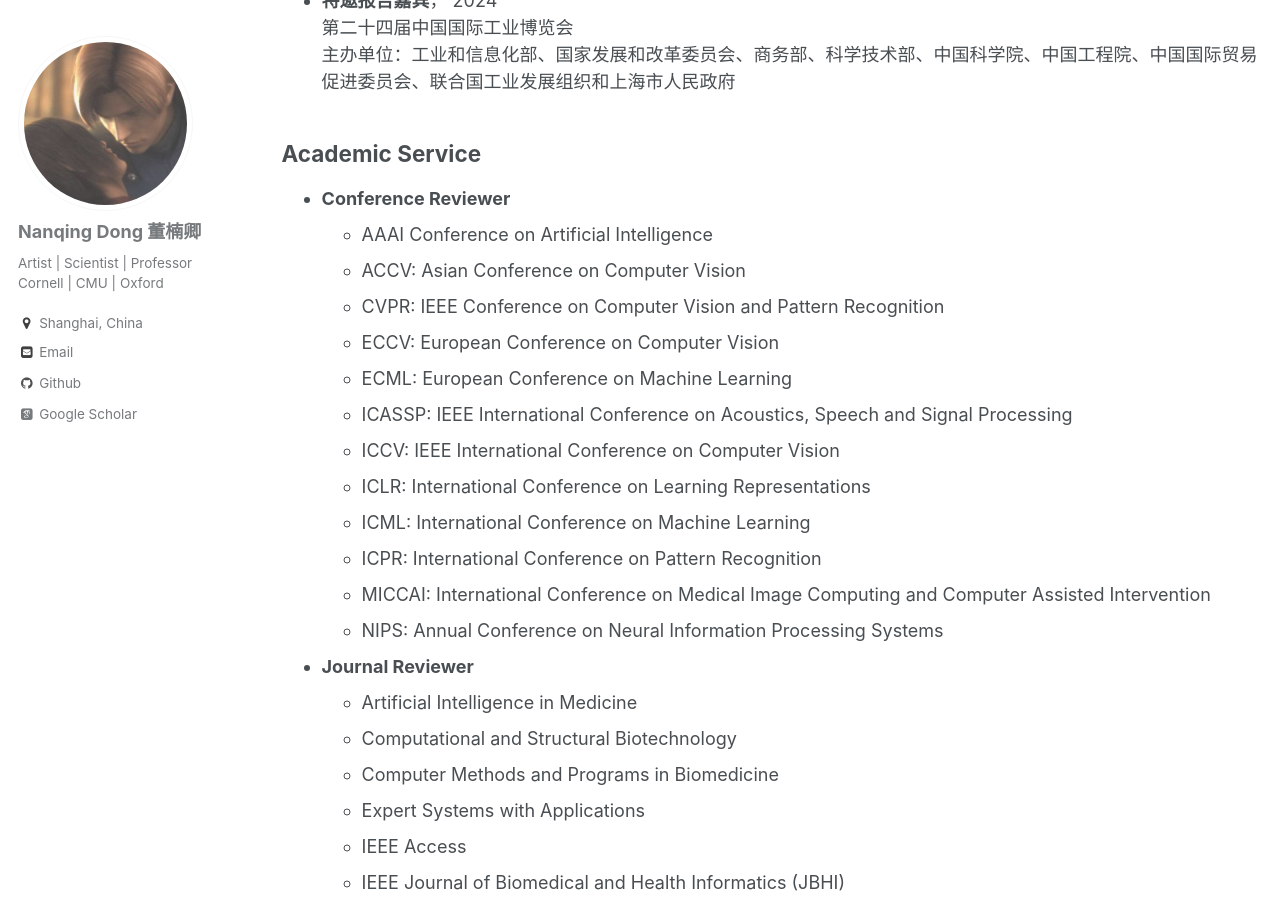
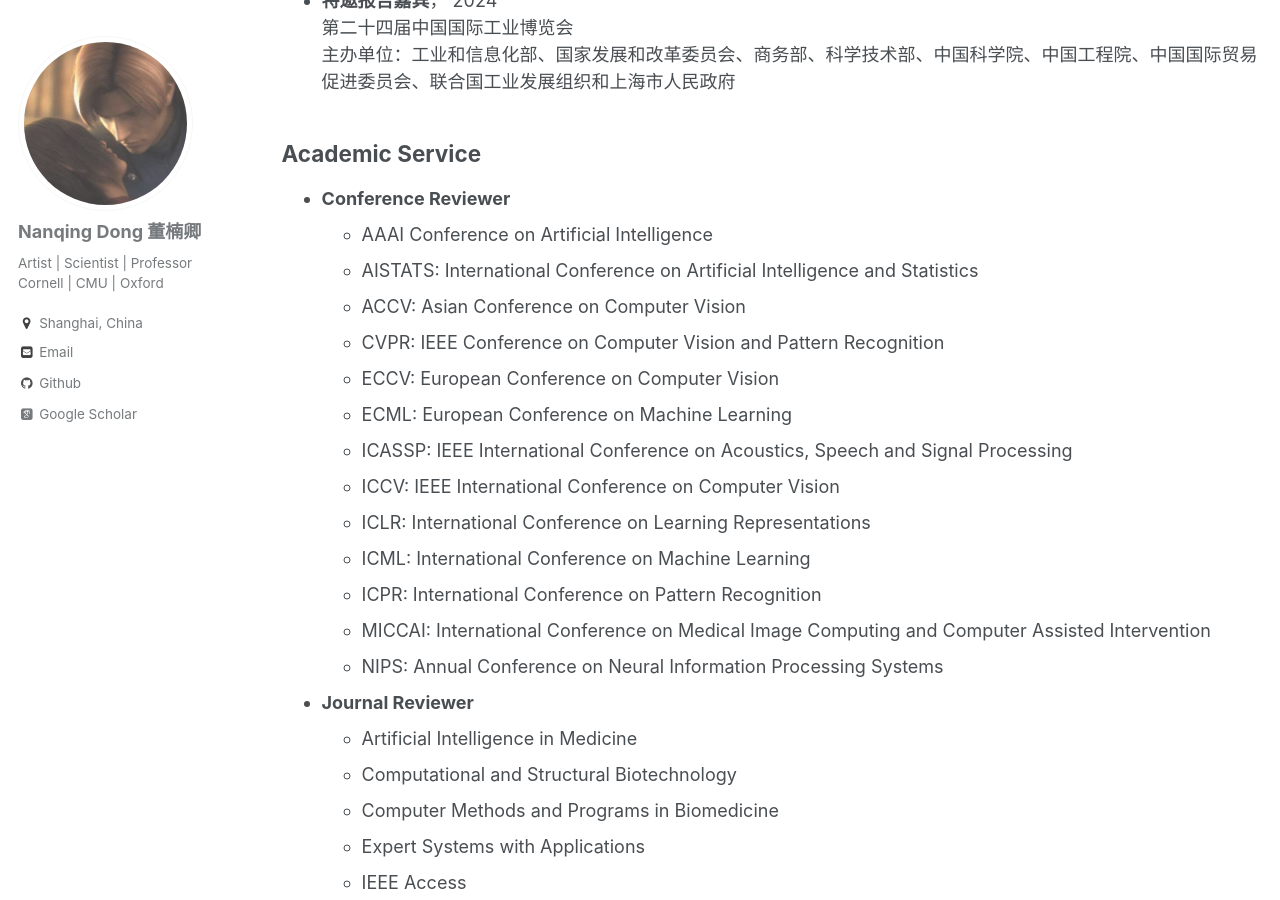
Before and after one commit to eveningdong/eveningdong.github.io, a Jekyll site: the page built from _pages/academic.md, in a window 1280 px wide and 900 px high, scrolled down 1505 px. Built offline with Jekyll 4.4.1, drawn with Linux system fonts in a browser that asks for light colours; some web fonts are replaced.

Commit message:
Update academic.md

```diff
--- a/_pages/academic.md
+++ b/_pages/academic.md
@@ -57,6 +57,7 @@ author_profile: true
 ## Academic Service
 * **Conference Reviewer**
   + AAAI Conference on Artificial Intelligence
+  + AISTATS: International Conference on Artificial Intelligence and Statistics
   + ACCV: Asian Conference on Computer Vision
   + CVPR: IEEE Conference on Computer Vision and Pattern Recognition
   + ECCV: European Conference on Computer Vision
```
